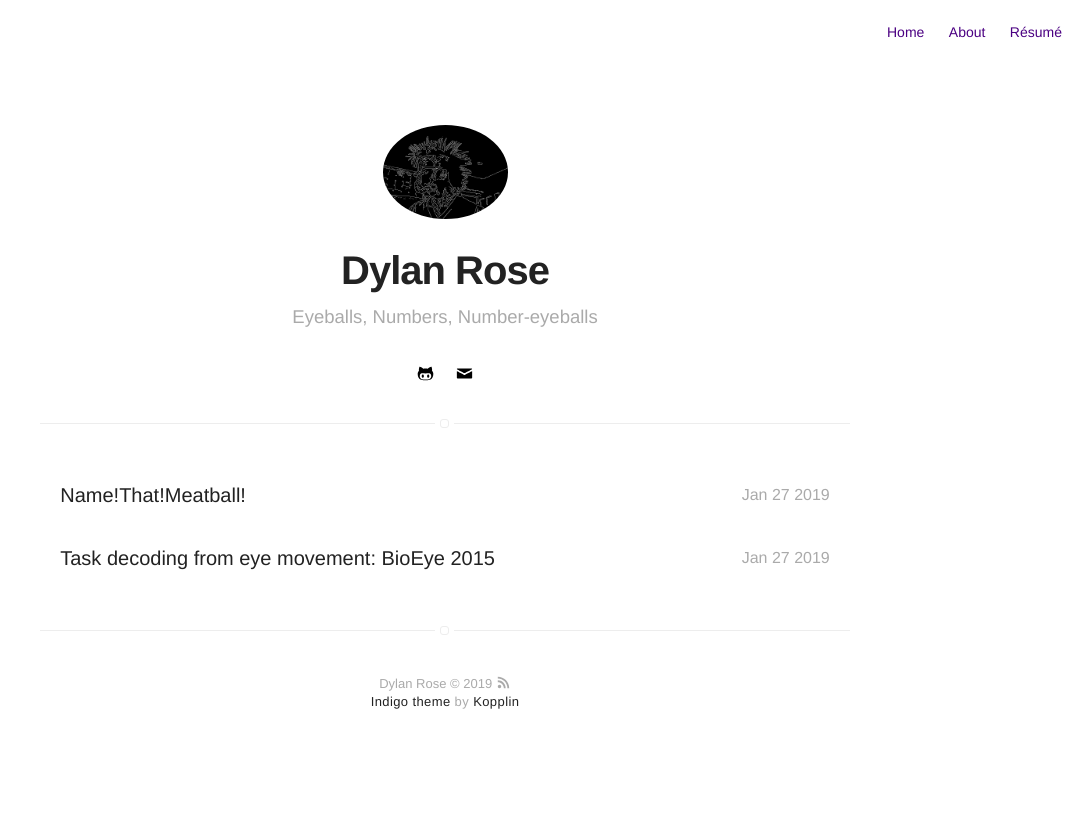
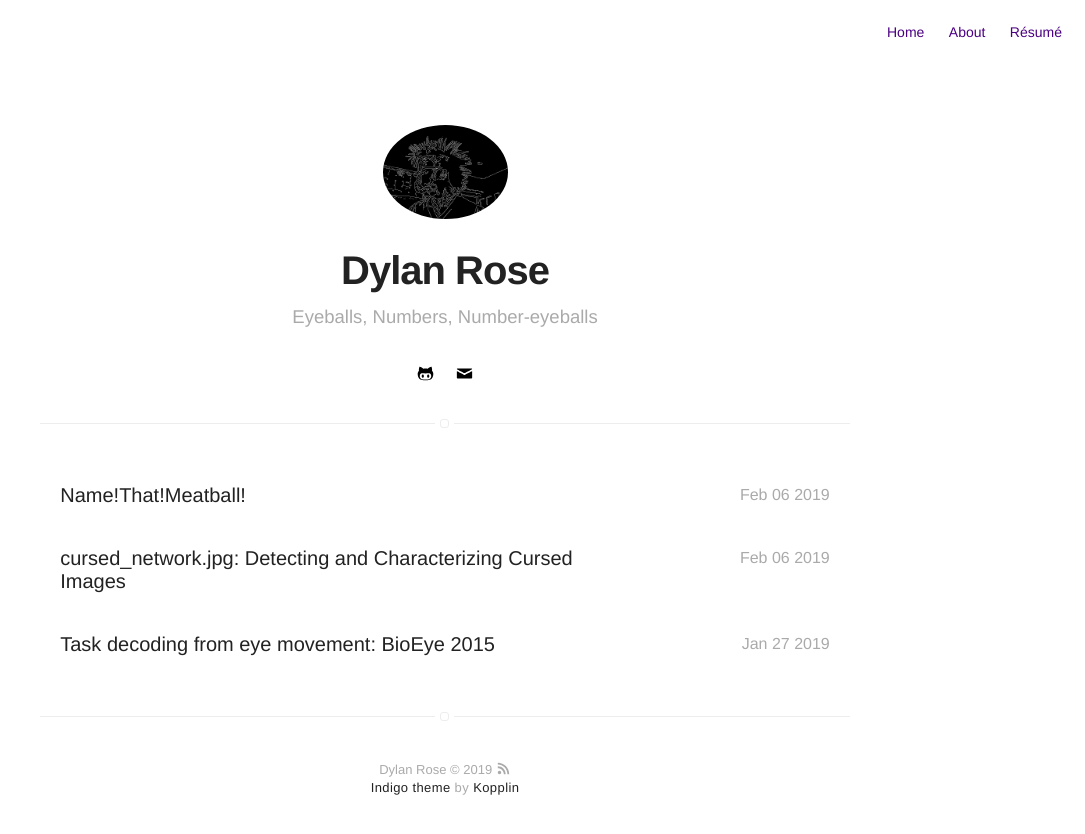
Before and after one commit to Hamcastle/Hamcastle.github.io, a Jekyll site: the page built from projects.html, in a window 1280 px wide. Shown: the top 834 px of the page, without its empty margins (195-1280 px from the left). Built offline with Jekyll 4.4.1, drawn with Linux system fonts in a browser that asks for light colours.

Commit message:
adds an externally linked project post the cursed images project for now

```diff
--- /dev/null
+++ b/_posts/2019-02-11-cursed_network.md
@@ -0,0 +1,11 @@
+---
+title: "cursed_network.jpg: Detecting and Characterizing Cursed Images"
+layout: post
+date: 2019-02-6
+projects: true
+category: project
+author: dylanrose
+externalLink: https://github.com/Hamcastle/cursed_network
+---
+
+# Introduction
--- a/_posts/2019-02-6-ntm.md
+++ b/_posts/2019-02-6-ntm.md
@@ -1,7 +1,7 @@
 ---
 title: "Name!That!Meatball!"
 layout: post
-date: 2019-01-27
+date: 2019-02-6
 projects: true
 category: project
 author: dylanrose
```
